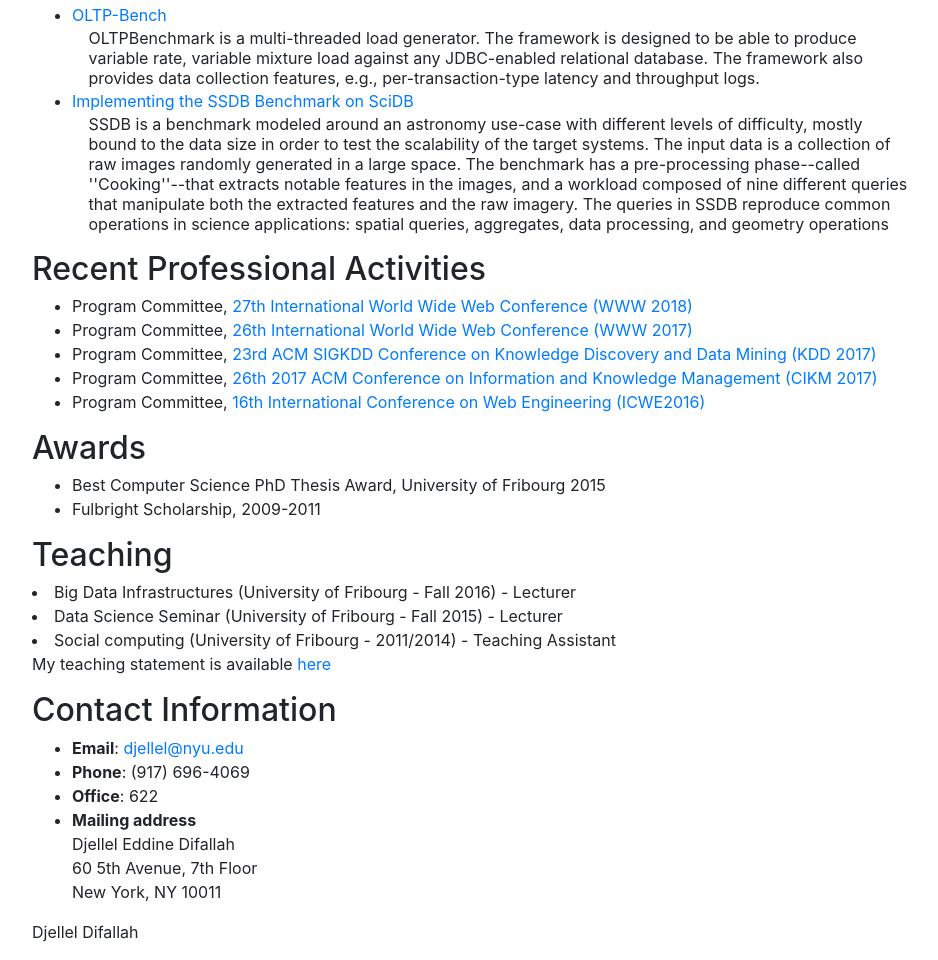
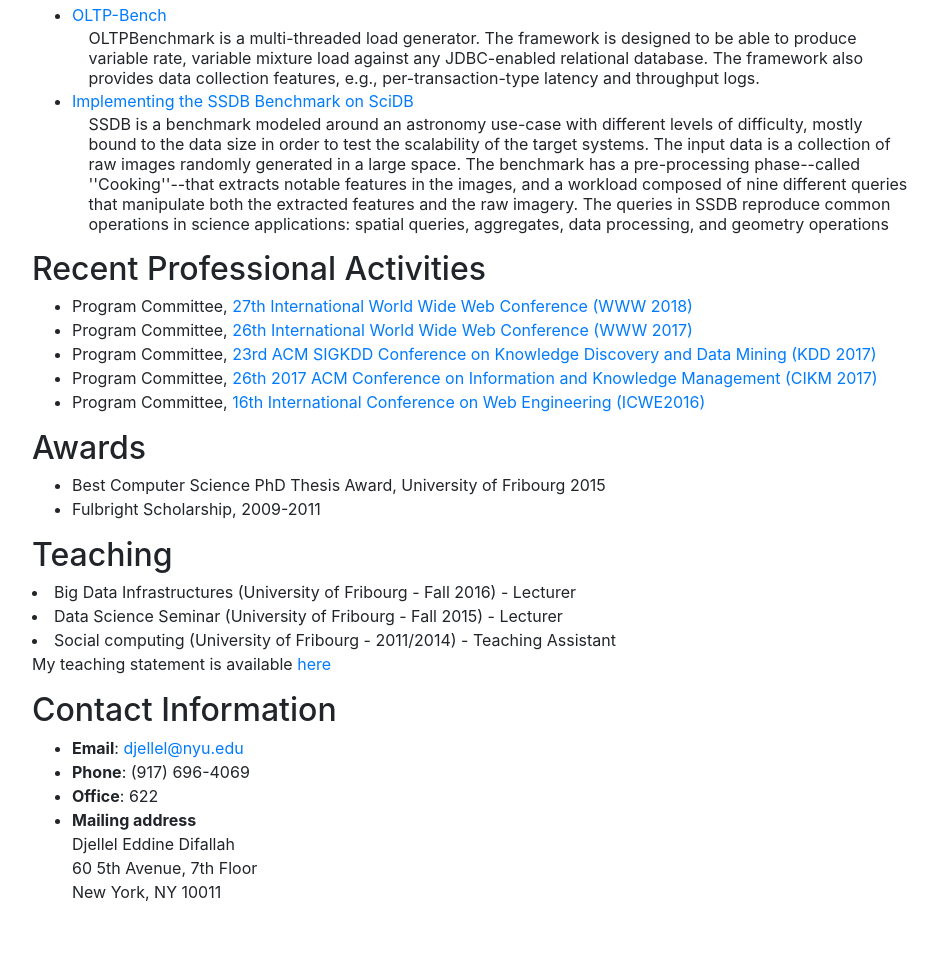
Before and after one commit to dedcode/dedcode.github.io, a plain HTML site: page index.html in a window 1280 px wide. Shown: the part 917-1877 px from the top of the page, without its empty margins (168-1106 px from the left). After the commit the page ends 1837 px from the top, so only its background shows below. Drawn offline with nearby package versions, Linux system fonts and the light colour scheme.

Commit message:
Update index.html

```diff
--- a/index.html
+++ b/index.html
@@ -212,7 +212,6 @@
 60 5th Avenue, 7th Floor<br>
 New York, NY 10011
 </ul>
-<ADDRESS>Djellel Difallah</ADDRESS>
 </div>
 </body>
 </html>
```
